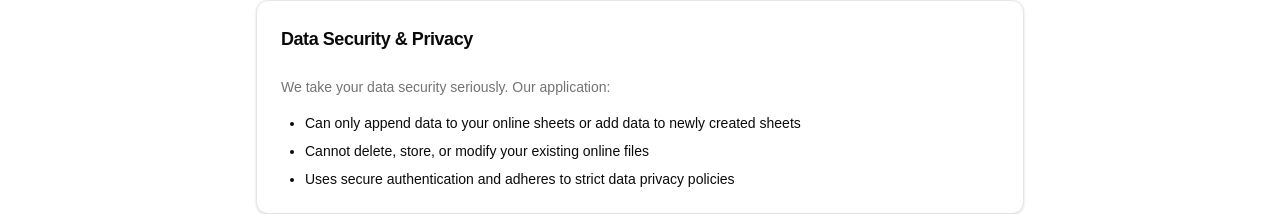
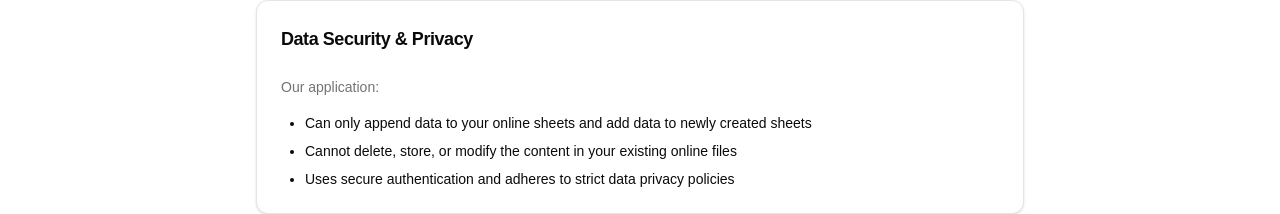
Before and after one commit to SimbaBuilds/SheetAssist_Frontend, a Next.js app: page /demos in a window 1280 px wide. Shown: the part 2091-2305 px from the top of the page. Built offline with nearby package versions, Linux system fonts and the light colour scheme; no server answers.

Commit message:
minor dev

```diff
--- a/components/public/DemosPage.tsx
+++ b/components/public/DemosPage.tsx
@@ -151,11 +151,11 @@ export function DemosPage() {
           </CardHeader>
           <CardContent>
             <p className="text-sm text-muted-foreground mb-4">
-              We take your data security seriously. Our application:
+              Our application:
             </p>
             <ul className="list-disc pl-6 text-sm text-foreground space-y-2">
-              <li>Can only append data to your online sheets or add data to newly created sheets</li>
-              <li>Cannot delete, store, or modify your existing online files</li>
+              <li>Can only append data to your online sheets and add data to newly created sheets</li>
+              <li>Cannot delete, store, or modify the content in your existing online files</li>
               <li>Uses secure authentication and adheres to strict data privacy policies</li>
             </ul>
           </CardContent>
```
